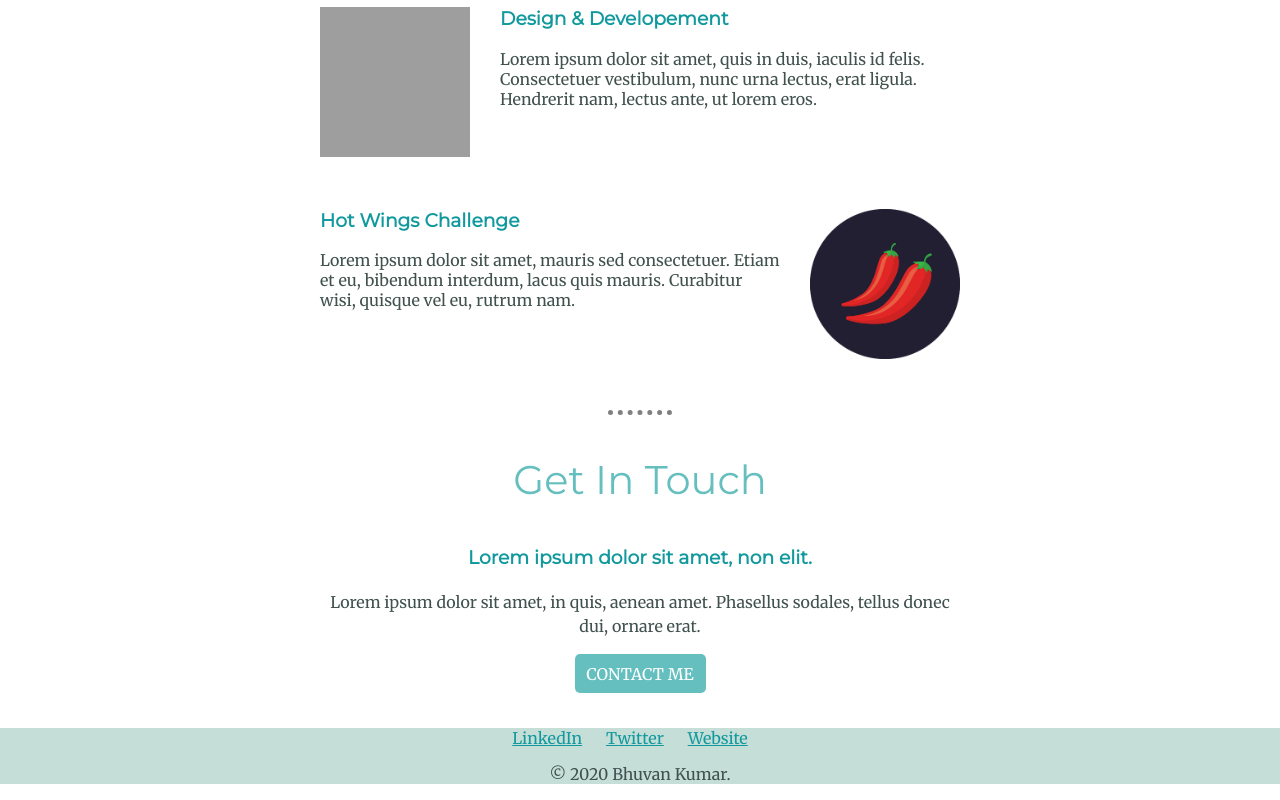
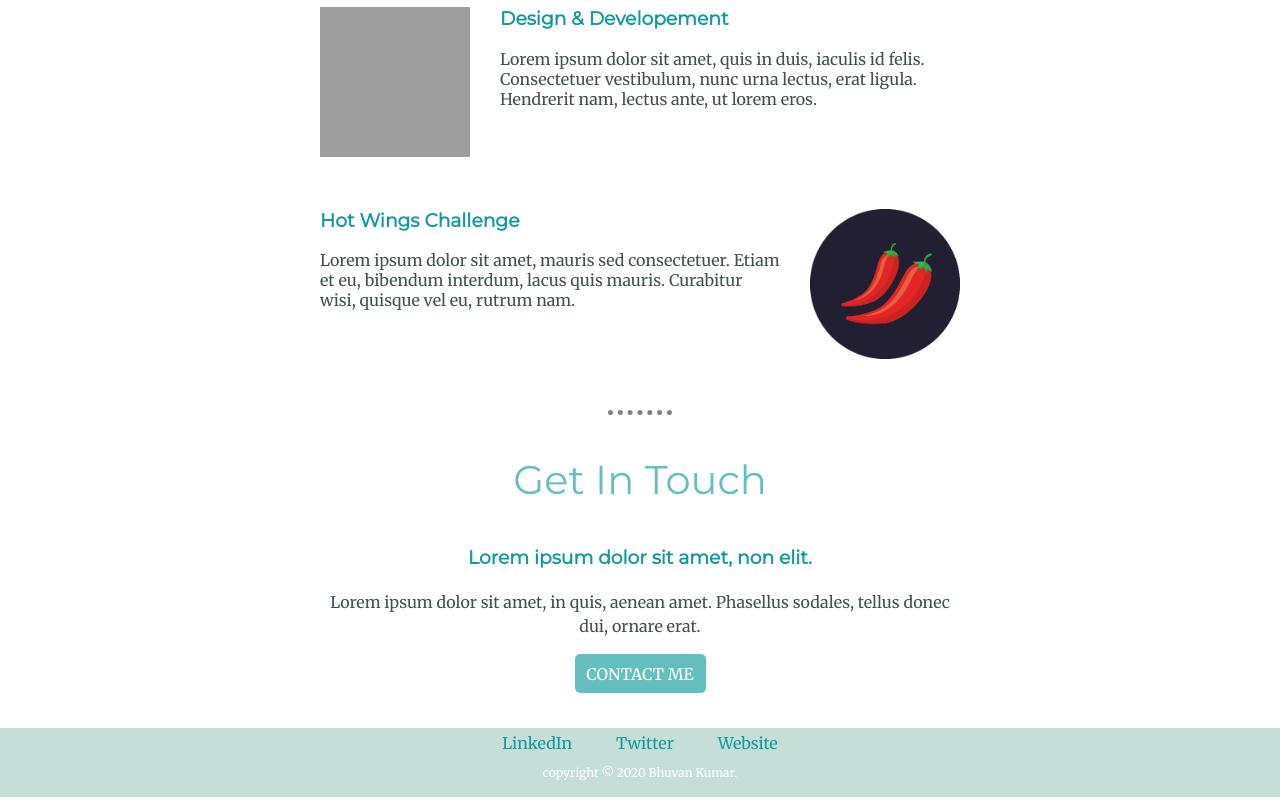
Before and after one commit to bbkzb4u/CloudProfile, a plain HTML site: page index.html in a window 1280 px wide. Shown: the part 1264-2064 px from the top of the page. Drawn offline with Linux system fonts and the light colour scheme; grey boxes are pictures that could not be loaded.

Commit message:
Add files via upload

```diff
--- a/css/styles.css
+++ b/css/styles.css
@@ -36,6 +36,7 @@ a{
 }
 .bottom-container{
   background-color: #c5ded7;
+  padding: 5px;
 }
 .bottom-cloud{
   position: absolute;
@@ -89,7 +90,11 @@ hr{
   text-align: center;
 }
 .footer-link{
-  padding-right: 20px;
+  margin: 10px 20px;
+  text-decoration: none;
+}
+a:hover{
+  color: white;
 }
 .button {
     display: block;
@@ -102,3 +107,7 @@ hr{
     align-items: center;
     text-decoration: none;
 }
+.copyright{
+  color: white;
+  font-size: 0.75rem;
+}
--- a/index.html
+++ b/index.html
@@ -52,7 +52,7 @@
   <a class="footer-link" href="https://www.linkedin.com/">LinkedIn</a>
   <a class="footer-link" href="https://twitter.com/">Twitter</a>
   <a class="footer-link" href="https://www.appbrewery.co/">Website</a>
-  <p>© 2020 Bhuvan Kumar.</p>
+  <p class="copyright">copyright © 2020 Bhuvan Kumar.</p>
 </div>
 
   </body>
```
